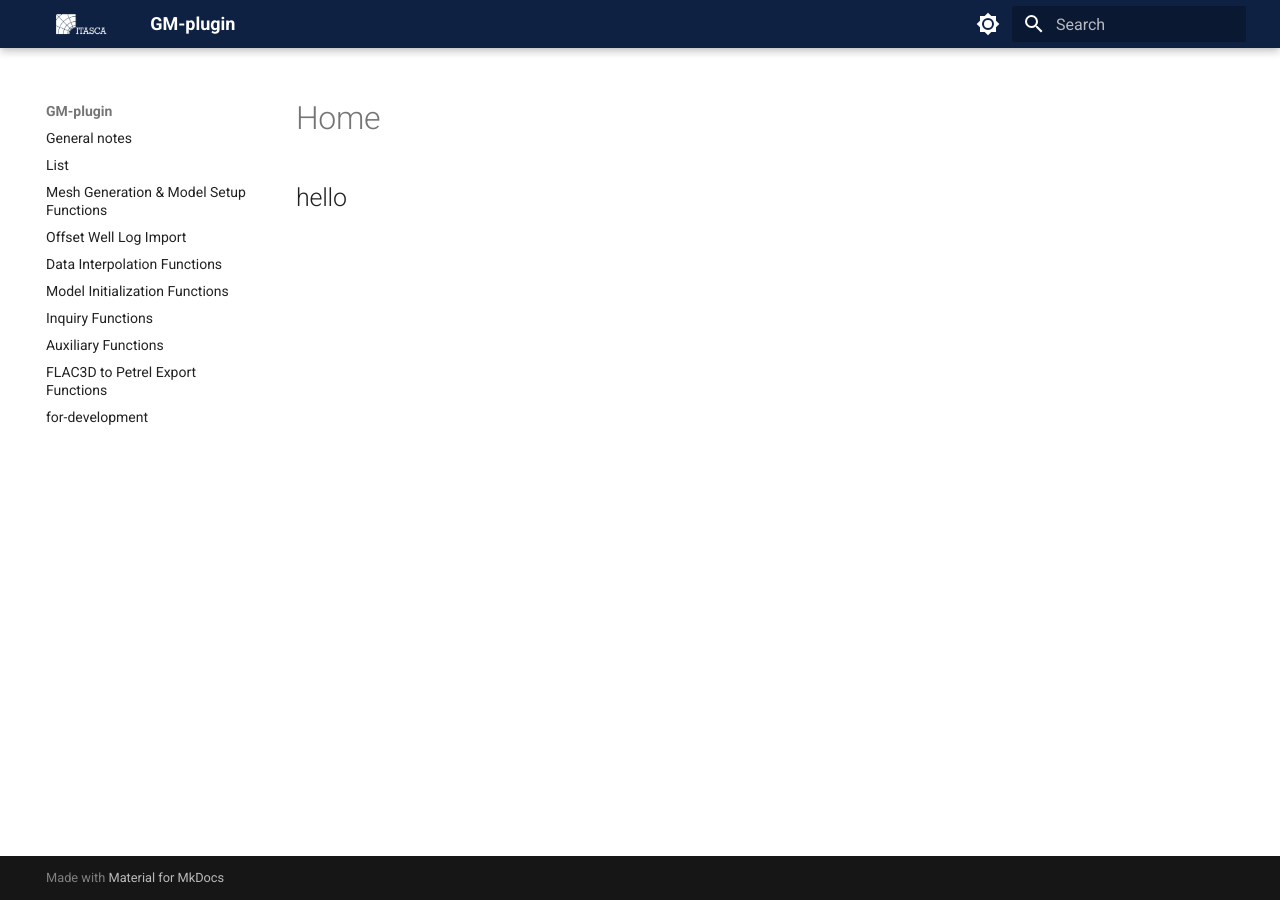
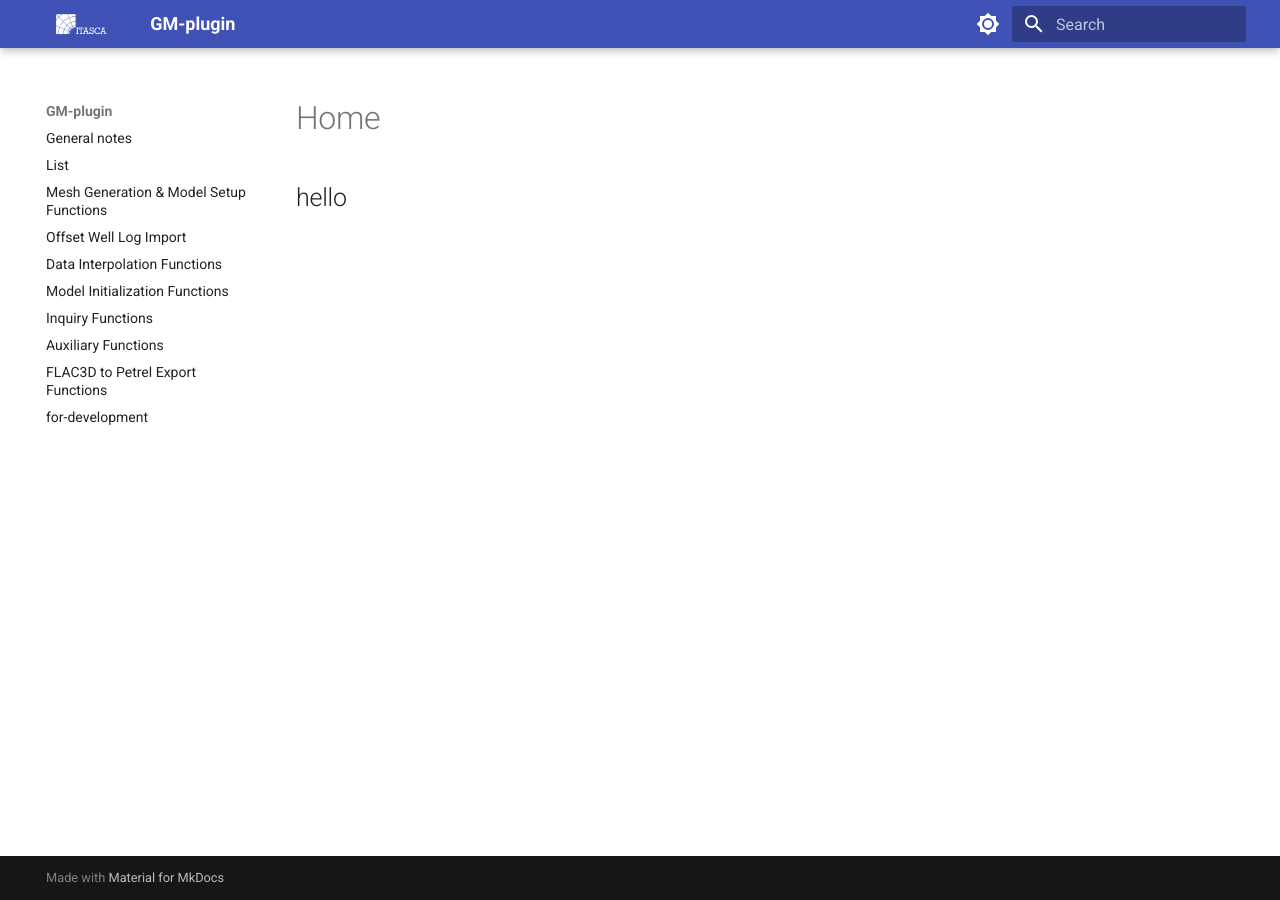
Before and after one commit to Kiarash-Beyk/ITASCA_FLAC3D-_GMplugin_doc, an MkDocs documentation site: the page built from docs/index.md, in a window 1280 px wide. Built offline with MkDocs 1.6.1 and Material for MkDocs 9.7.7, drawn with Linux system fonts in a browser that asks for light colours.

Commit message:
workflow7

```diff
--- a/mkdocs.yml
+++ b/mkdocs.yml
@@ -1,11 +1,14 @@
 site_name: GM-plugin
+site_url: https://kiarash-beyk.github.io/ITASCA_FLAC3D-_GMplugin_doc/
+use_directory_urls: false
+
 theme:
   name: material
   logo: assets/ITASCA-logo-light-removebg-preview.png # Default logo (light mode)
 
   palette:
     # Light mode
-    - scheme: costum
+    - scheme: default
       toggle:
         icon: material/brightness-7
         name: Switch to dark mode
@@ -35,8 +38,8 @@
 plugins:
   - search
 
-extra_css:
-  - stylesheets/extra.css  # optional for more control
+# extra_css:
+#   - stylesheets/extra.css  # optional for more control
 
 
 
```
